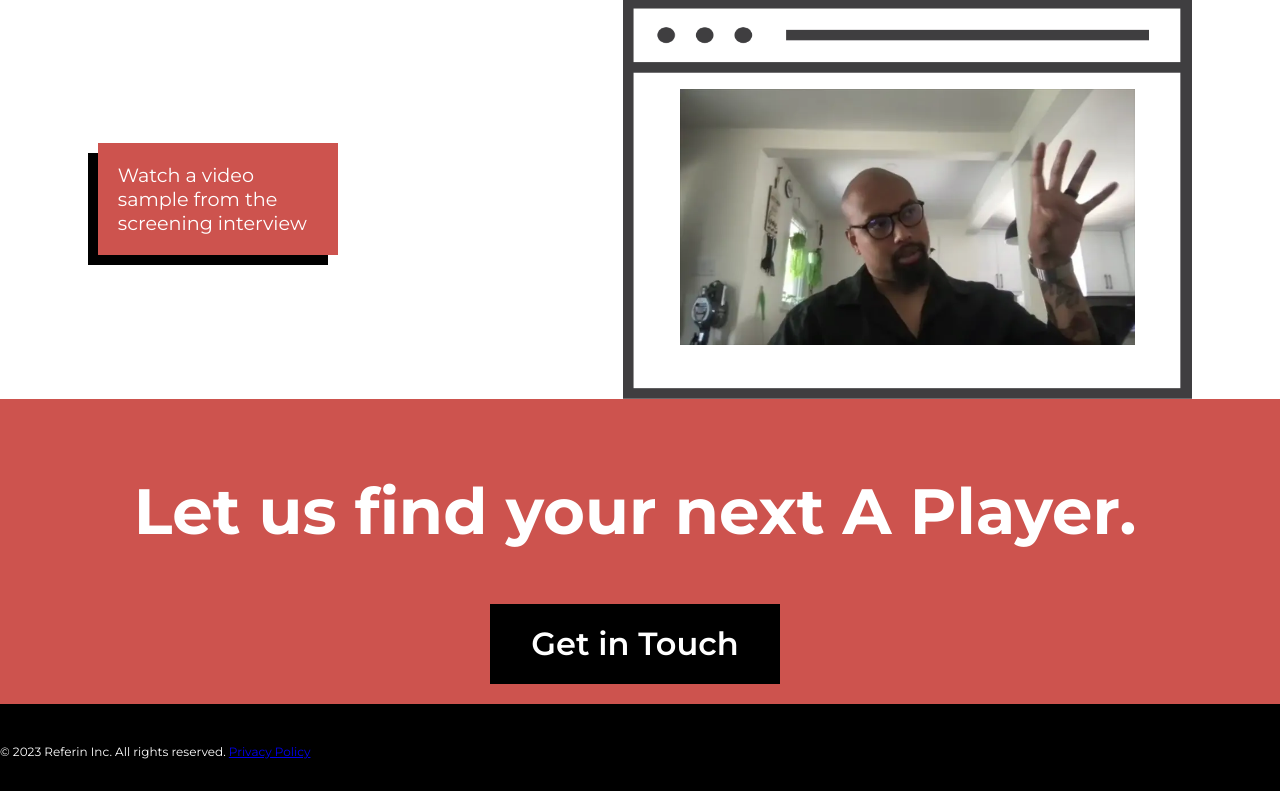
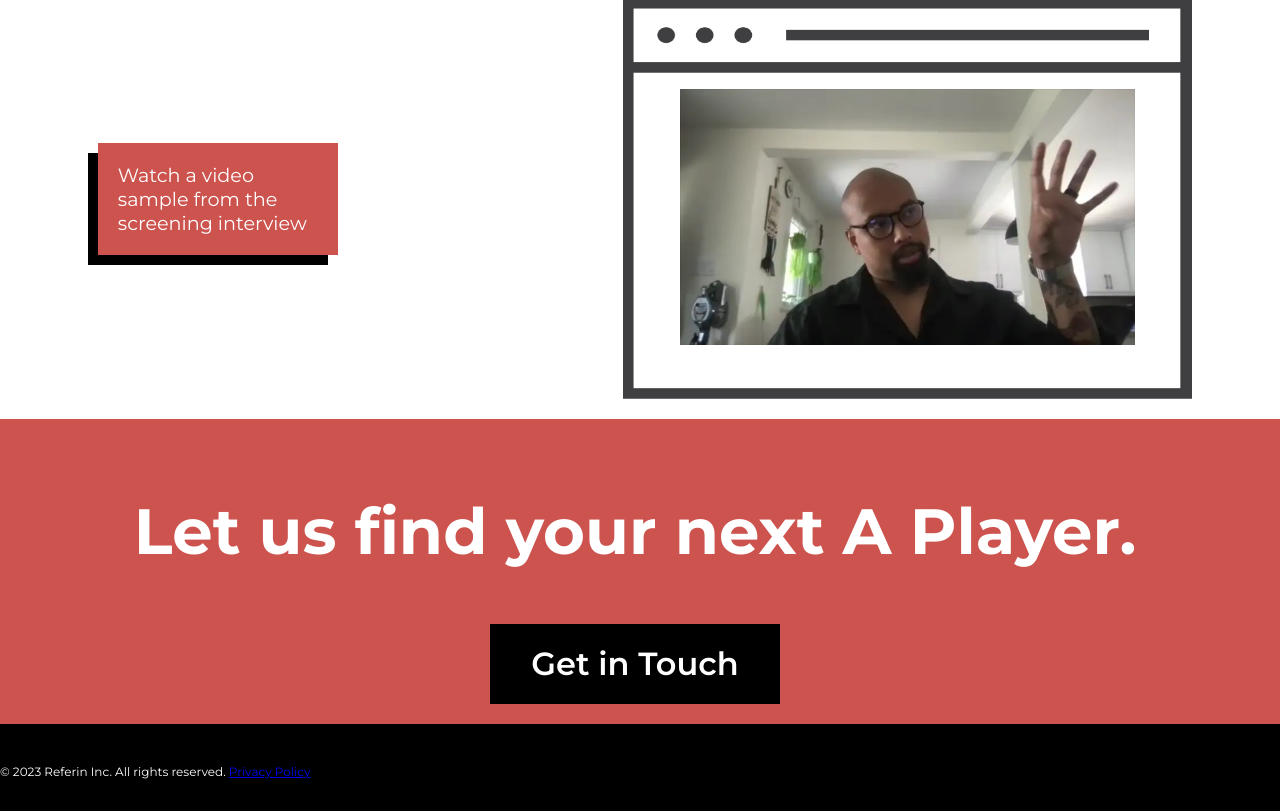
Before and after one commit to Referin/marketingsite, a PHP site: page /matchmaking.html in a window 1280 px wide. Shown: the part 3036-3847 px from the top of the page. Run offline with PHP 8.4, Linux system fonts and the light colour scheme; some libraries are stand-ins or nearby versions.

Commit message:
Margin tweak

```diff
--- a/css/matchmaking.css
+++ b/css/matchmaking.css
@@ -192,7 +192,7 @@ p {
 .bottom {
     color: white;
     background-color: black;
-    /* padding-top: 10px; */
+    margin-top: 20px;
     padding-bottom: 20px;
     margin-left: -10px;
 }
```
